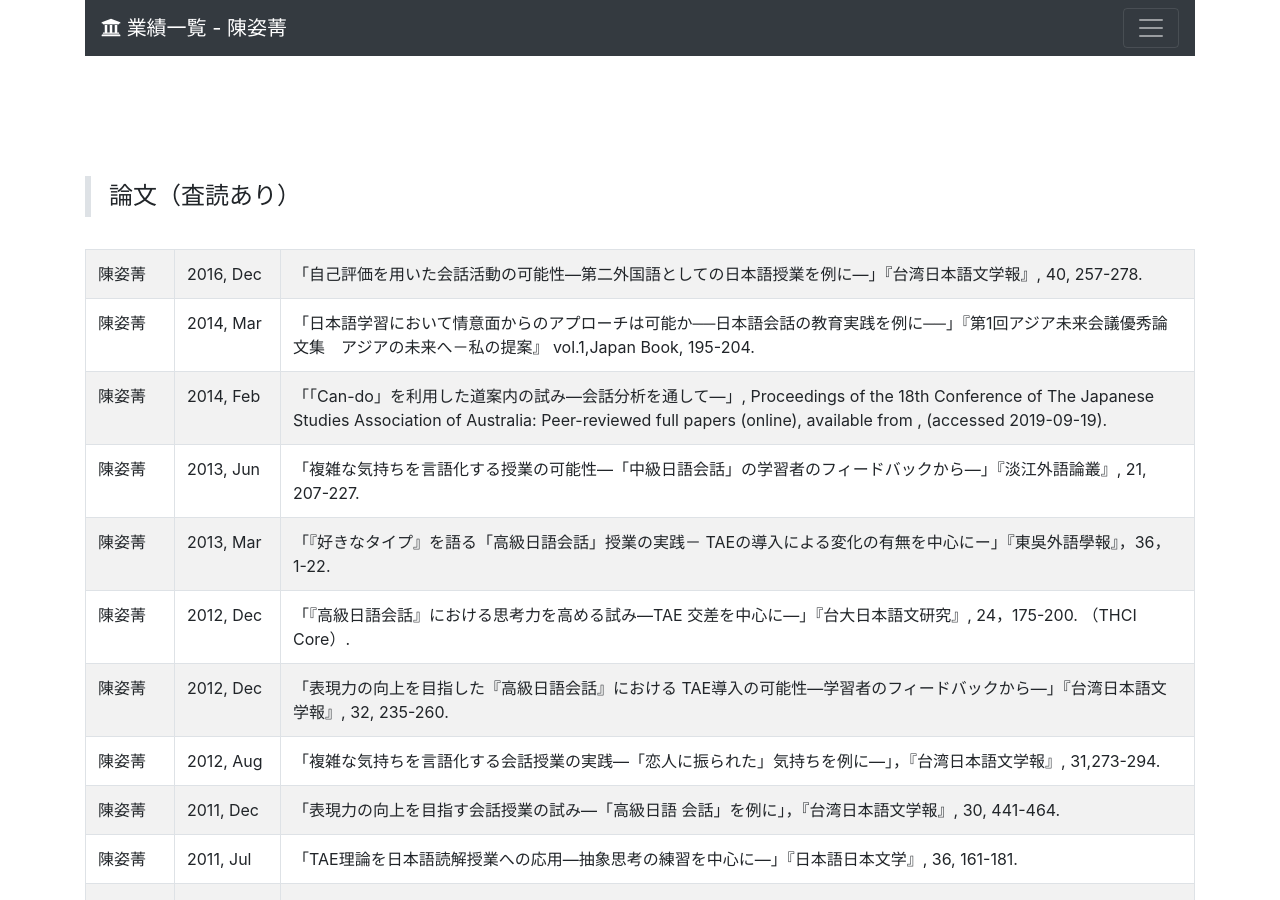
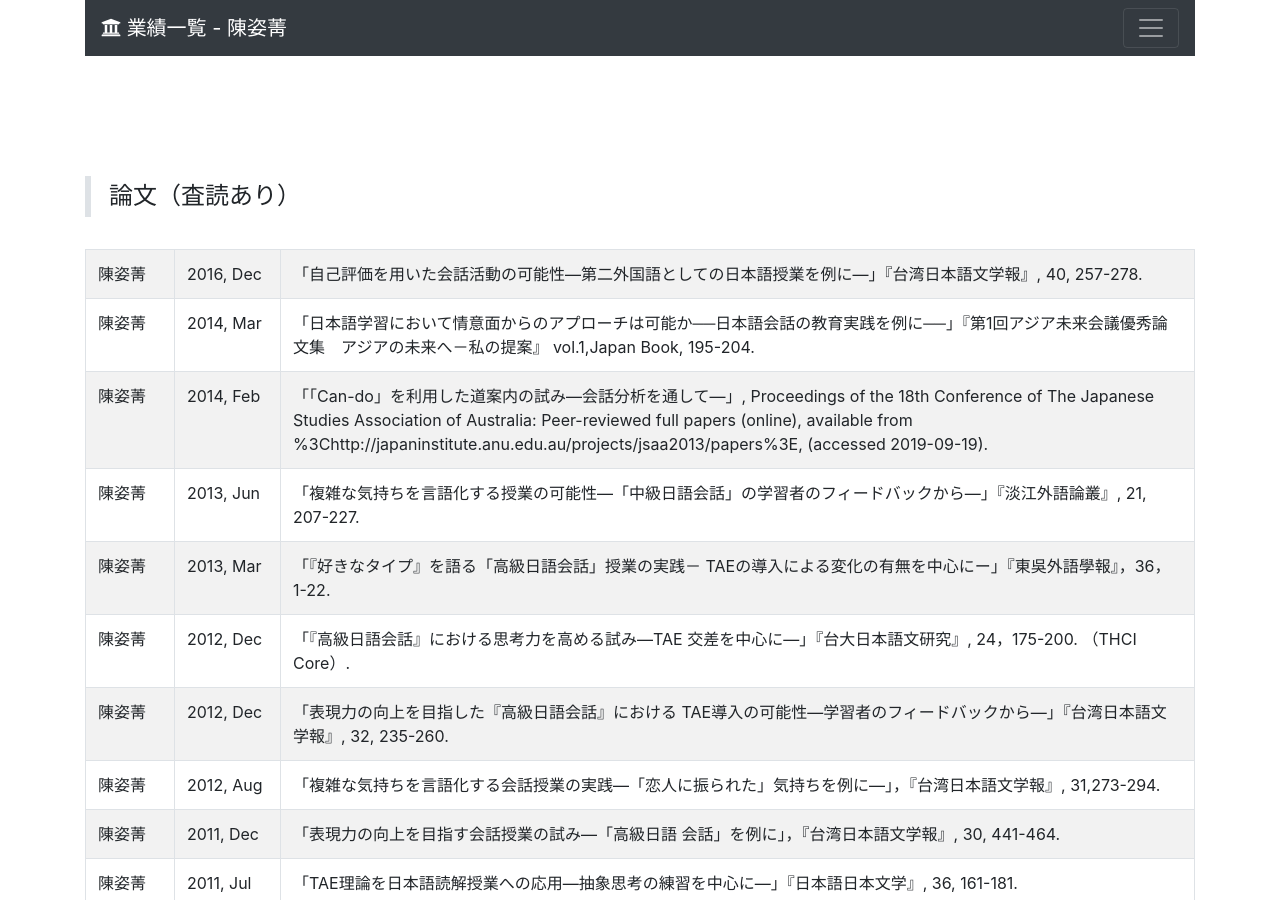
Before and after one commit to chentzuching/profile_ja, a Jekyll site: the page built from index.md, in a window 1280 px wide and 900 px high. Built offline with Jekyll 4.4.1, drawn with Linux system fonts in a browser that asks for light colours; nearby versions of some CDN libraries; part of the change alters nothing that is shown.

```diff
--- a/_data/papers.yml
+++ b/_data/papers.yml
@@ -8,7 +8,7 @@
 
 - name: 陳姿菁
   date: 2014, Feb
-  content: "「「Can-do」を利用した道案内の試み―会話分析を通して―」, Proceedings of the 18th Conference of The Japanese Studies Association of Australia: Peer-reviewed full papers (online),  available from <http://japaninstitute.anu.edu.au/projects/jsaa2013/papers>, (accessed 2019-09-19)."
+  content: '「「Can-do」を利用した道案内の試み―会話分析を通して―」, Proceedings of the 18th Conference of The Japanese Studies Association of Australia: Peer-reviewed full papers (online),  available from %3Chttp://japaninstitute.anu.edu.au/projects/jsaa2013/papers%3E, (accessed 2019-09-19).'
 
 - name: 陳姿菁
   date: 2013, Jun
```
